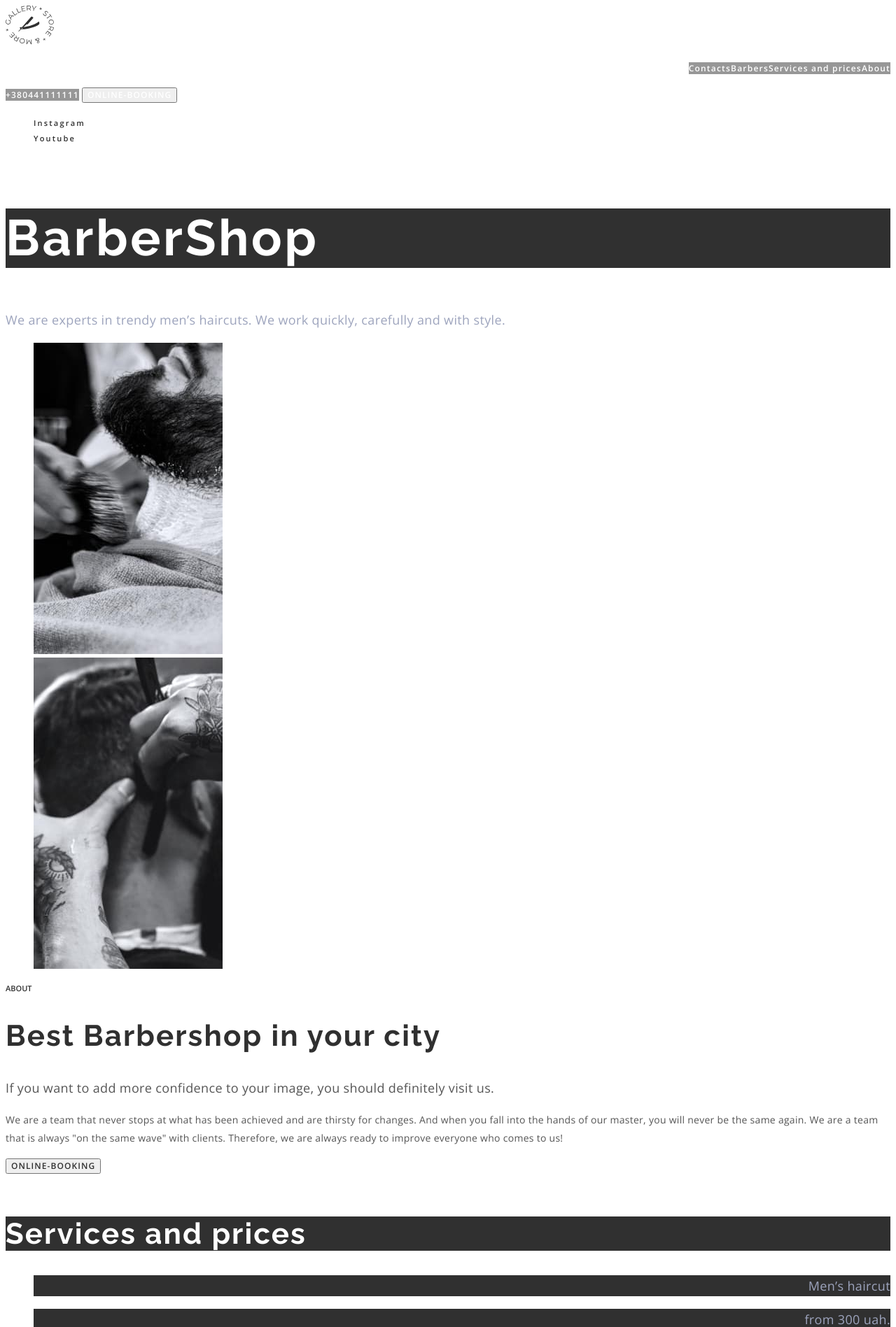
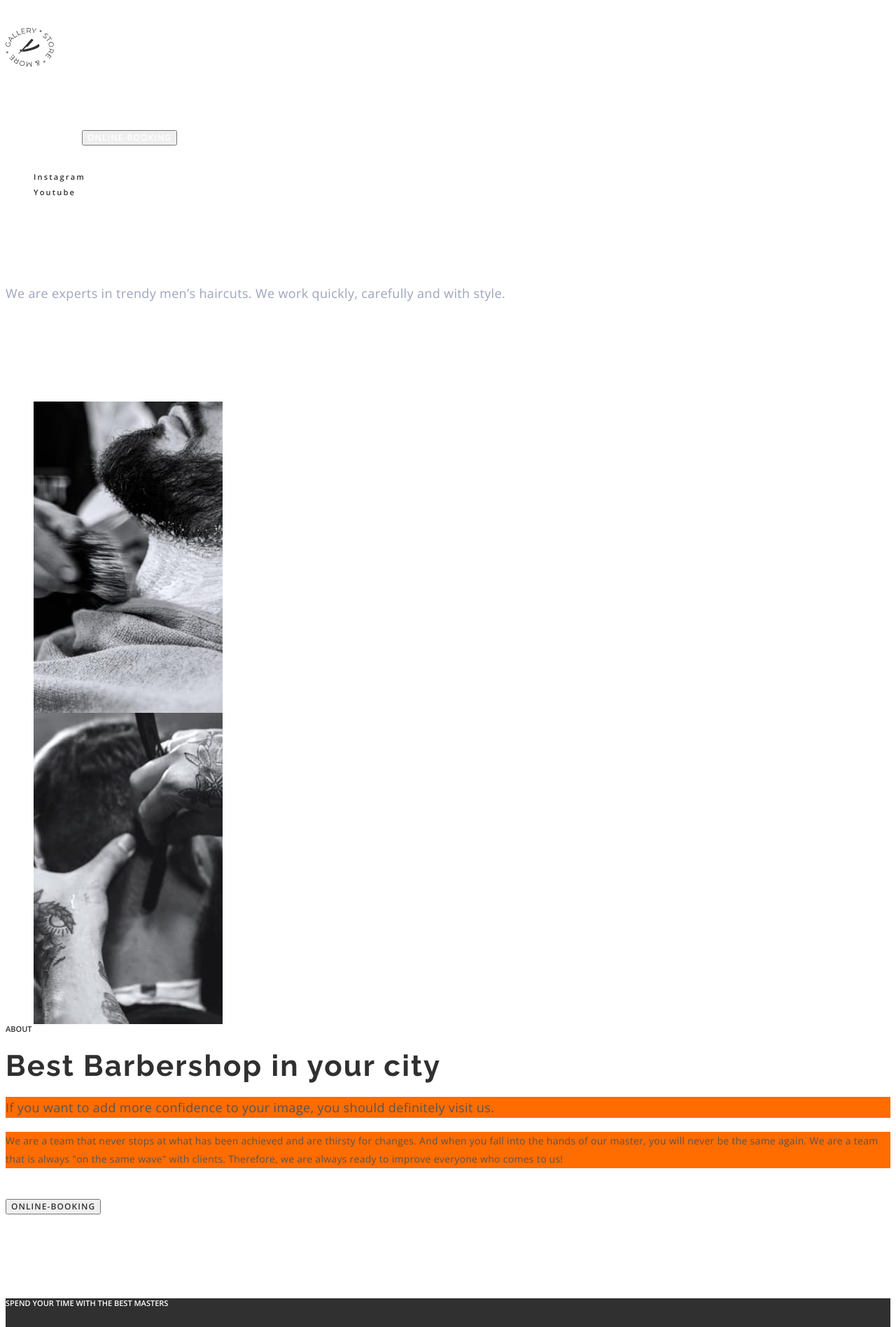
Before and after one commit to natnatimrs/tutorial, a plain HTML site: page index.html in a window 1280 px wide. Shown: the top 1897 px of the page at 70% size. Drawn offline with nearby package versions, Linux system fonts and the light colour scheme.

Commit message:
change css

```diff
--- a/css/styles.css
+++ b/css/styles.css
@@ -18,6 +18,13 @@
 body {
   font-family: var(--prymary-font);
 }
+h1, h2, h3, h4, h5, h6 ,p, ul {
+  margin: 0px;
+}
+img {
+  display: block;
+}
+
 /*================ COMPONENTS================*/
 
 .suptitle {
@@ -29,10 +36,12 @@ body {
 
 .suptitle-theme-dark {
   color: var(--primary-text-color-theme-light);
+  margin-bottom: 20px;
 }
 
 .suptitle-theme-light {
   color: var(--secondary-text-color-dark-title);
+  margin-bottom: 20px;
 }
 
 .section-description {
@@ -41,6 +50,8 @@ body {
   line-height: 1.67;
   letter-spacing: 0.02em;
   color: var(--primary-text-color-theme-dark);
+  margin-bottom: 20px;
+
 }
 
 .modal-btn {
@@ -78,11 +89,22 @@ body {
   line-height: 1.17;
   letter-spacing: 0.05em;
 }
+.container {
+  background-color: #555555;
+  width: 1200px;
+  padding-left: 15px;
+  padding-right: 15px;
+  margin-left: auto;
+  margin-right: auto;
+  outline: 2px solid red;
+}
 /*================ /COMPONENTS================*/
 
 /*================ HEDER ================*/
 
 .page-header {
+  padding-top: 32px;
+  padding-bottom: 32px;
 }
 .page-nav {
 }
@@ -91,14 +113,12 @@ body {
 .logo-img {
 }
 .menu {
-    display: flex;
-flex-direction:  row-reverse;
+
 }
 .menu-item {
 }
 
 .menu-link {
-  background-color: rgb(151, 151, 151);
   font-weight: 600;
   font-size: 12px;
   line-height: 1.33;
@@ -113,7 +133,6 @@ flex-direction:  row-reverse;
 }
 
 .contact-phone {
-  background-color: rgb(151, 151, 151);
   font-weight: 600;
   font-size: 12px;
   line-height: 1.33;
@@ -138,8 +157,10 @@ flex-direction:  row-reverse;
 }
 .right-side-hero {
 }
+.hero-description{
+
+}
 .main-title {
-  background-color: #303030;
   font-family: var(--secondary-front);
   font-weight: 700;
   font-size: 72px;
@@ -151,22 +172,33 @@ flex-direction:  row-reverse;
 /*================  ABOUT ================*/
 
 .about {
+  padding-top: 120px;
+  padding-bottom: 120px;
+
+}
+
+.about-list {
+  padding-left: 0px  ;
 }
 .about-item {
 }
 .about-title {
   color: var(--secondary-text-color-dark-title);
+  margin-bottom: 20px;
 }
 
 .dark {
+  background-color: #ff6c00;
   color: var(--secondary-text-color-light-subtitle);
 }
+
 .about-text {
+  background-color: #ff6c00;
   font-weight: 400;
   font-size: 14px;
   line-height: 1.86;
   letter-spacing: 0.02em;
-
+margin-bottom: 42px;
   color: var(--secondary-text-color-light-subtitle);
 }
 .about-btn {
@@ -177,13 +209,13 @@ flex-direction:  row-reverse;
 
 /*================  PRICES ================*/
 .prices {
+  background-color: #303030;
 }
 
 .suptitle-theme-dark {
   color: var(--primary-text-color-theme-dark);
 }
 .prices-title {
-  background-color: #303030;
   color: var(--primary-text-color-theme-light);
 }
 .prices-list {
@@ -193,12 +225,10 @@ flex-direction:  row-reverse;
 .prices-item {
 }
 .prices-item-text {
-  background-color: #303030;
   font-weight: 400;
   font-size: 18px;
   line-height: 1.67;
-  text-align: right;
-  letter-spacing: 0.02em;
+   letter-spacing: 0.02em;
 
   color: var(--primary-text-color-theme-dark);
 }
@@ -287,7 +317,6 @@ flex-direction:  row-reverse;
 }
 
 .booking-title {
-  background-color: #303030;
   color: var(--primary-text-color-theme-light);
 }
 
@@ -298,7 +327,6 @@ flex-direction:  row-reverse;
 .contact {
 }
 .contact-title {
-  background-color: #303030;
   color: var(--primary-text-color-theme-light);
 }
 .contact-adress {
```
